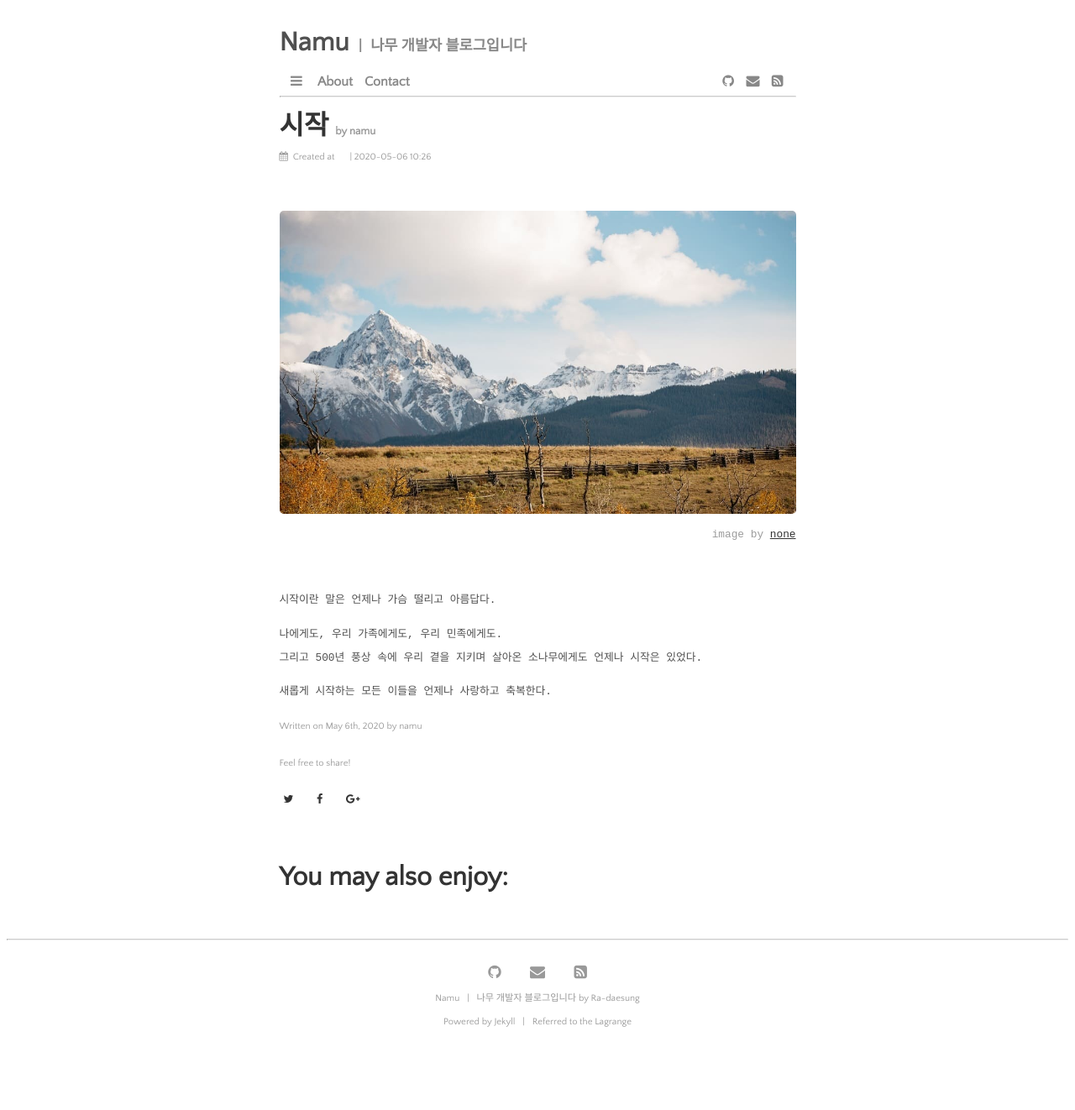
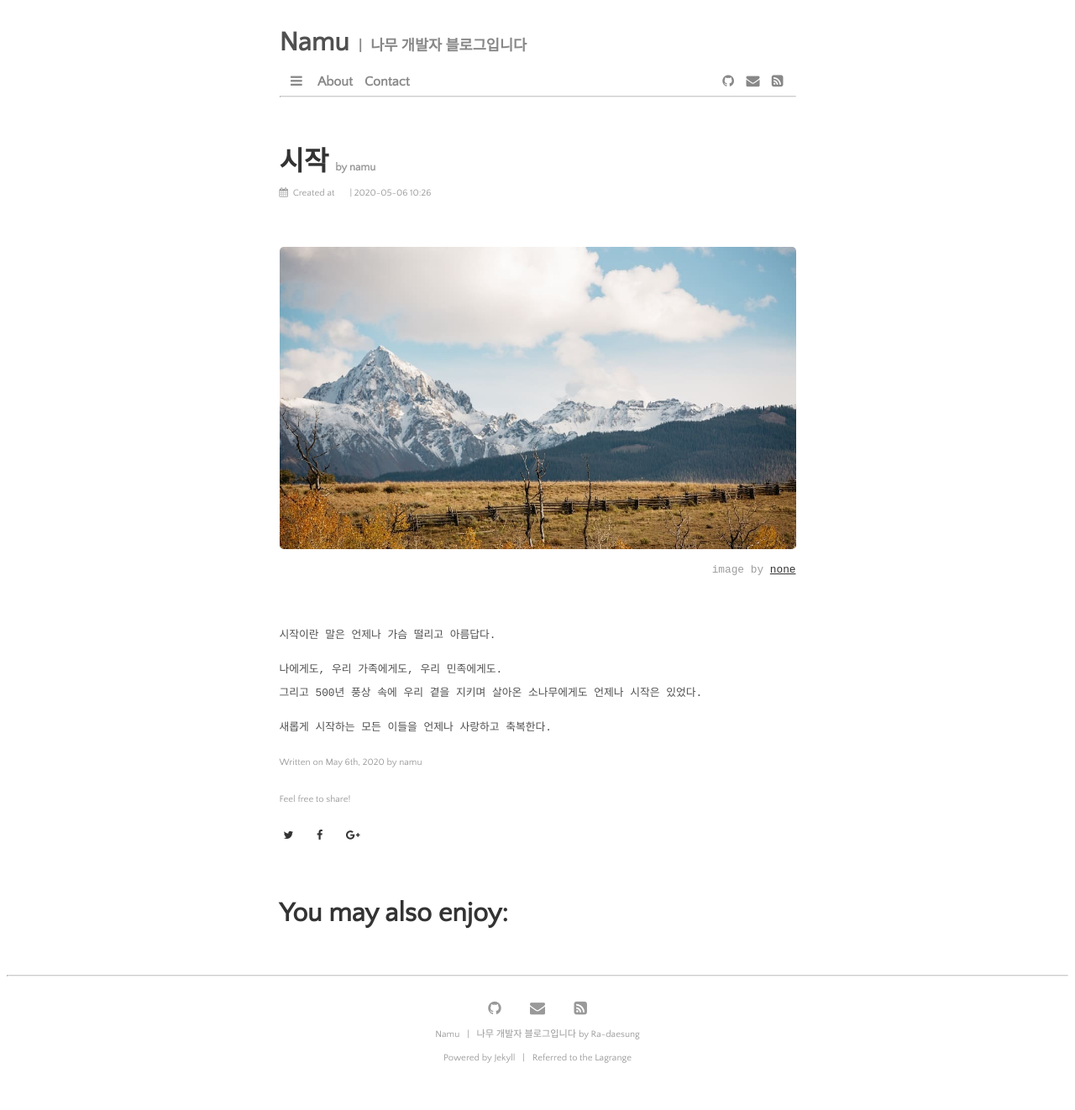
Before and after one commit to daesungRa/namu, a Jekyll site: the page built from _posts/daily/2020-05-06-new-post.markdown, in a window 1280 px wide. Shown: the whole page at 84% size. Built offline with Jekyll 4.4.1, drawn with Linux system fonts in a browser that asks for light colours; some web fonts are replaced; before the commit the page ends 1279 px from its top, so only the background shows below that.

Commit message:
post: Add margin to post layout

```diff
--- a/_layouts/post.html
+++ b/_layouts/post.html
@@ -2,6 +2,7 @@
 layout: default
 ---
 
+<div id="post-title-box">
   <h1>
     {{ page.title }}
     {% if page.author %}
@@ -10,6 +11,7 @@ layout: default
       <small class="post-subtitle">by namu</small>
     {% endif %}
   </h1>
+</div>
 <div class="post-date">
   {% if page.updated %}
     <div class="post-date-content">
--- a/assets/css/main.css
+++ b/assets/css/main.css
@@ -173,6 +173,10 @@ hr {
 /*
   Post
 */
+
+#post-title-box {
+  margin-top: 4rem;
+}
 
 .post-subtitle {
   font-size: 0.8rem;
```
Lines whose indentation alone changed are shown as unchanged.
